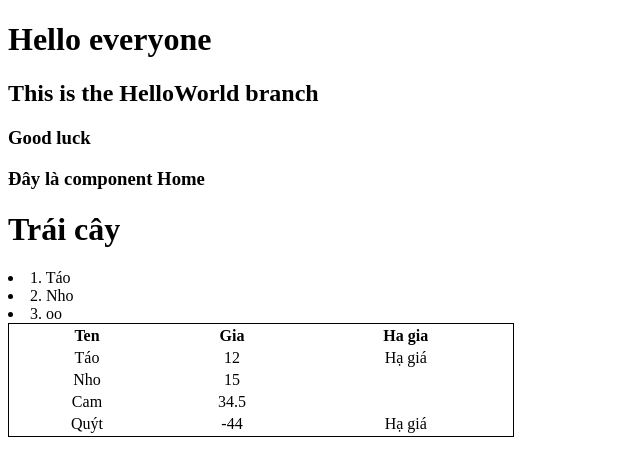
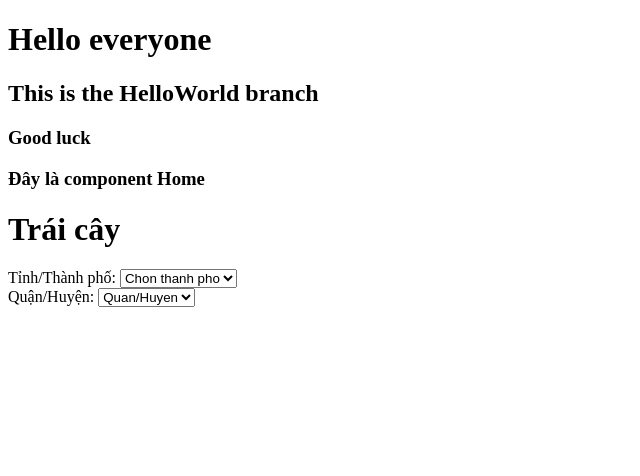
Before and after one commit to non4m382/Angular14, an Angular app: page / in a window 1280 px wide. Shown: the top 476 px of the page, without its empty margins (0-640 px from the left). Built offline with nearby package versions, Linux system fonts and the light colour scheme.

Commit message:
comboBox

```diff
--- a/src/app/home/home.component.html
+++ b/src/app/home/home.component.html
@@ -1,26 +1,18 @@
 <div class="test">
     <h3>Đây là component Home</h3>
     <h1>Trái cây</h1>
-    <!-- <div>
-        <li>Táo</li>
-        <li>Nho</li>
-        <li>Bưởi</li>
-    </div> -->
-    <div *ngFor="let trai of traiCay; let i = index">
-        <li>{{i + 1}}. {{ trai }}</li>
-    </div>
 
-
-    <table class="demo">
-        <tr>
-            <th>Ten</th>
-            <th>Gia</th>
-            <th>Ha gia</th>
-        </tr>
-        <tr *ngFor="let trai of traiCay2; let i = index">
-            <td> {{trai.ten}} </td>
-            <td> {{trai.gia}} </td>
-            <td *ngIf=" trai.haGia === true">Hạ giá</td>
-        </tr>
-    </table>
+    Tỉnh/Thành phố:
+    <select id="city" (change)="changeCity($event)">
+        <option *ngFor="let data of vietNam" value=" {{data.city}} ">
+            {{data.city}}
+        </option>
+    </select>
+    <br>
+    Quận/Huyện:
+    <select id="district">
+        <option *ngFor="let district of districts" value=" {{district}} ">
+                {{district}}
+        </option>
+    </select>
 </div>
--- a/src/app/home/home.component.ts
+++ b/src/app/home/home.component.ts
@@ -3,24 +3,62 @@ import { Component, OnInit } from '@angular/core';
 @Component({
   selector: 'app-home',
   templateUrl: './home.component.html',
-  styleUrls: ['./home.component.scss']
+  styleUrls: ['./home.component.scss'],
 })
 export class HomeComponent implements OnInit {
-
   public age = 15;
   public traiCay = ['Táo', 'Nho', 'oo'];
 
   public traiCay2 = [
-    {ten: 'Táo', gia: 12, haGia: true},
-    {ten: 'Nho', gia: 15, haGia: false},
-    {ten: 'Cam', gia: 34.5, haGia: false},
-    {ten: 'Quýt', gia: -44, haGia: true},
-  ]
+    { ten: 'Táo', gia: 12, haGia: true },
+    { ten: 'Nho', gia: 15, haGia: false },
+    { ten: 'Cam', gia: 34.5, haGia: false },
+    { ten: 'Quýt', gia: -44, haGia: true },
+  ];
+
+  public vietNam = [
+    {
+      city: 'Chon thanh pho',
+      district: ['Quan/Huyen'],
+    },
+
+    {
+      city: 'An Giang',
+      district: ['Quan Hoan Nam', 'Quan Cau Quan', 'Quan Ba Doan',],
+    },
+    {
+      city: 'Ha Noi',
+      district: ['Quan My Dinh 1', 'Quan Cau Giay', 'Quan Hai Ba Trung', 'Ho',],
+    },
+  ];
+
+  public districts: string[] = [];
 
   constructor() { }
 
   ngOnInit(): void {
     console.log('trai cay = ', this.traiCay);
+    console.log('cities = ', this.vietNam);
+    this.districts = this.vietNam[0].district;
   }
 
+  public changeCity(event: any) {
+    const city = event.target.value.trim();
+
+    if (!city) {
+      return;
+    }
+
+    //Cách 1
+    // console.log('event:', city);
+    // const search = this.vietNam.filter(data => data.city === city);
+    // console.log('search', search);
+    // // this.districts = search;
+    // if (search && search.length > 0) {
+    //   this.districts = search[0].district;
+    // }
+
+    //Cách 2
+    this.districts = this.vietNam.filter((data) => data.city === city)[0]?.district || [];
+  }
 }
```
